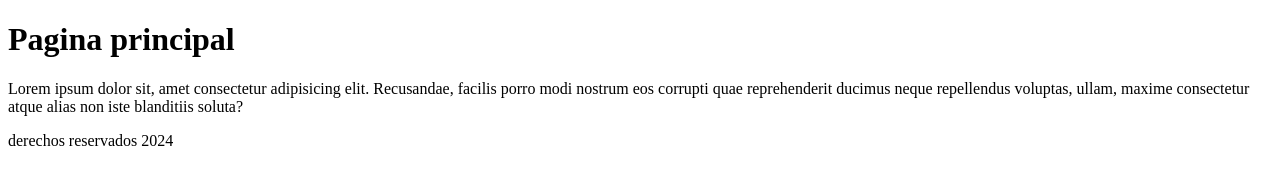
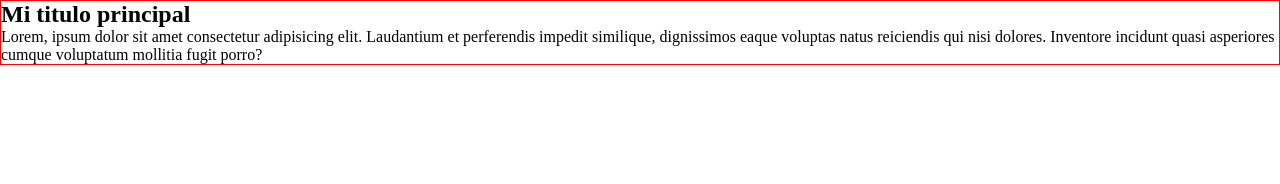
Before and after one commit to SandraVeliz-design/Proyecto-1, a plain HTML site: page index.html in a window 1280 px wide. Drawn offline with Linux system fonts and the light colour scheme.

Commit message:
Agregando nueva modificacion de archivos del Proyecto 1

```diff
--- a/index.html
+++ b/index.html
@@ -4,18 +4,15 @@
     <meta charset="UTF-8">
     <meta name="viewport" content="width=device-width, initial-scale=1.0">
     <title>Pagina de inicio </title>
-    <style src="./resources/style.css"></style>
+    <link rel="stylesheet" href="./resources/style.css">
 </head>
 <body>
+    <!-- NOMENCLATURA DE CLASES BEM -->
+    <section class="section">
+        <h1 class="section_titulo">Mi titulo principal</h1>
+        <p class="section_parrafo">Lorem, ipsum dolor sit amet consectetur adipisicing elit. Laudantium et perferendis impedit similique, dignissimos eaque voluptas natus reiciendis qui nisi dolores. Inventore incidunt quasi asperiores cumque voluptatum mollitia fugit porro?</p>
+    </section>
 
-    <h1 class="Titulo">
-        Pagina principal
-    </h1>
-    <p class="parrafo"> Lorem ipsum dolor sit, amet consectetur adipisicing elit. Recusandae, facilis porro modi nostrum eos corrupti quae reprehenderit ducimus neque repellendus voluptas, ullam, maxime consectetur atque alias non iste blanditiis soluta?</p>
-    <footer class="footer">
-
-        derechos reservados 2024
-    </footer>
 </body>
 
 </html>
--- a/resources/style.css
+++ b/resources/style.css
@@ -0,0 +1,15 @@
+* {
+    /* Reseteo de estilos */
+    box-sizing: border-box;
+    padding: 0;
+    margin: 0;
+    border: 0;
+}
+/*
+* border aplicar a todo elemento del DOM para verlo
+     border: 1px solid red;
+
+*/
+.section {
+    border: 1px solid red;
+}
```
Also changed, not shown: house.txt (added), 1 other file.
